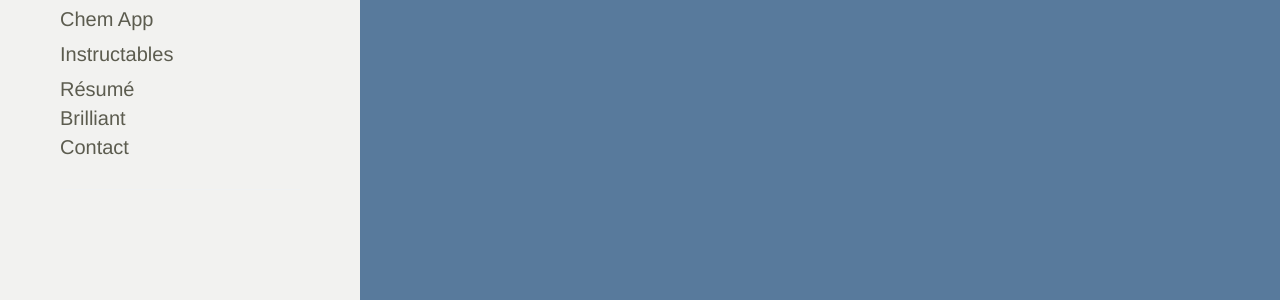
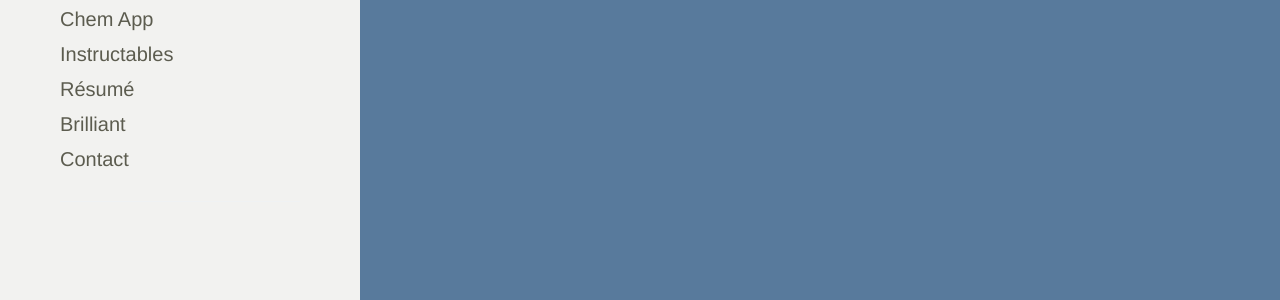
Before and after one commit to cakoch10/cakoch10.github.io, a Jekyll site: the page built from index.html, in a window 1280 px wide. Shown: the part 518-818 px from the top of the page. Built offline with Jekyll 4.4.1, drawn with Linux system fonts in a browser that asks for light colours; Markdown is read by kramdown in place of the engine named in the settings; the list of posts is cut into pages by our own code.

Commit message:
Update sidebar.html

```diff
--- a/_includes/sidebar.html
+++ b/_includes/sidebar.html
@@ -18,7 +18,7 @@
       <a class="sidebar-nav-item" href="https://play.google.com/store/apps/details?id=appinventor.ai_cakoch10.ChemistryMadeEasy">Chem App</a>
       <a class="sidebar-nav-item" href="http://www.instructables.com/member/cakoch10?show=INSTRUCTABLES">Instructables</a>
       <a class="sidebar-nav-item" href="https://github.com/cakoch10/cakoch10.github.io/raw/master/_includes/Resume.pdf">Résumé</a>
-      <a class="https://brilliant.org/profile/caleb-9srxh5/">Brilliant</a>
+      <a class="sidebar-nav-item" href="https://brilliant.org/profile/caleb-9srxh5/">Brilliant</a>
       <a class="sidebar-nav-item" href="mailto:cakoch10@gmail.com">Contact</a>
       {% comment %}
         The code below dynamically generates a sidebar nav of pages with
```
